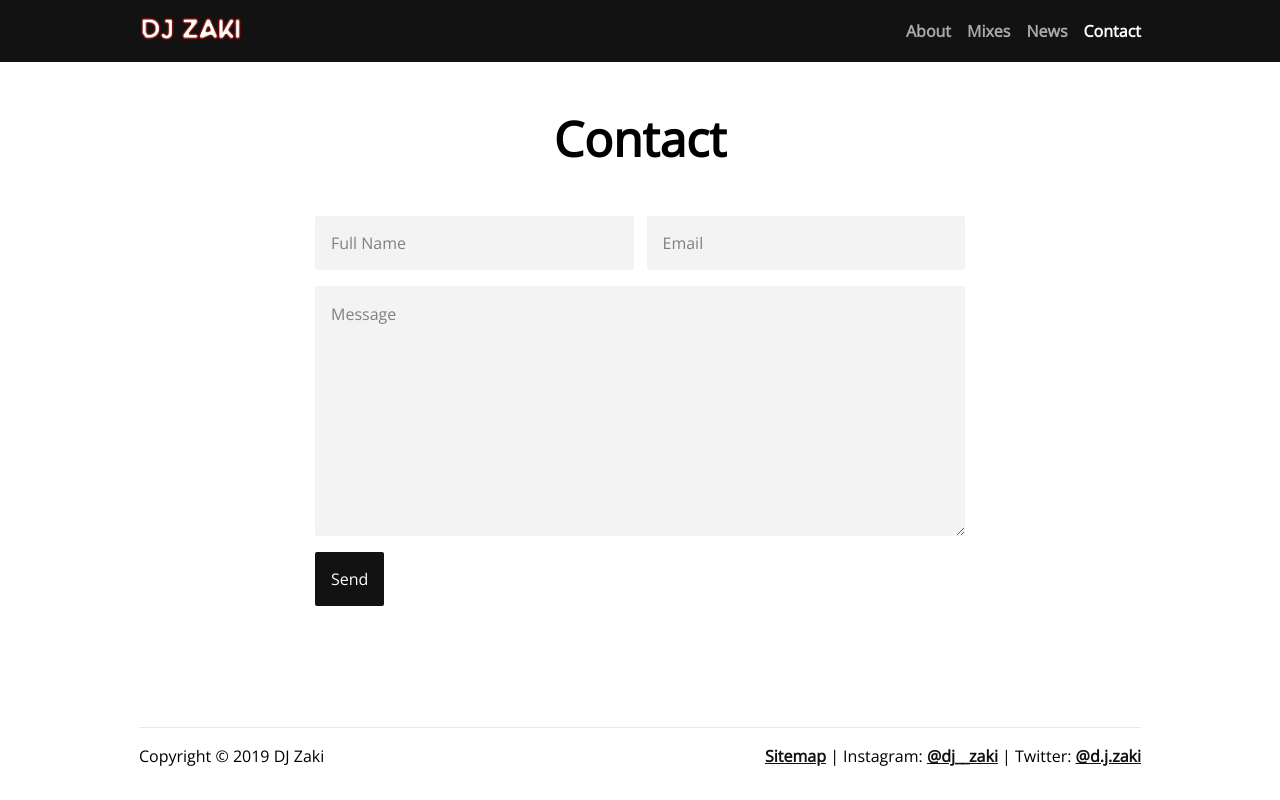
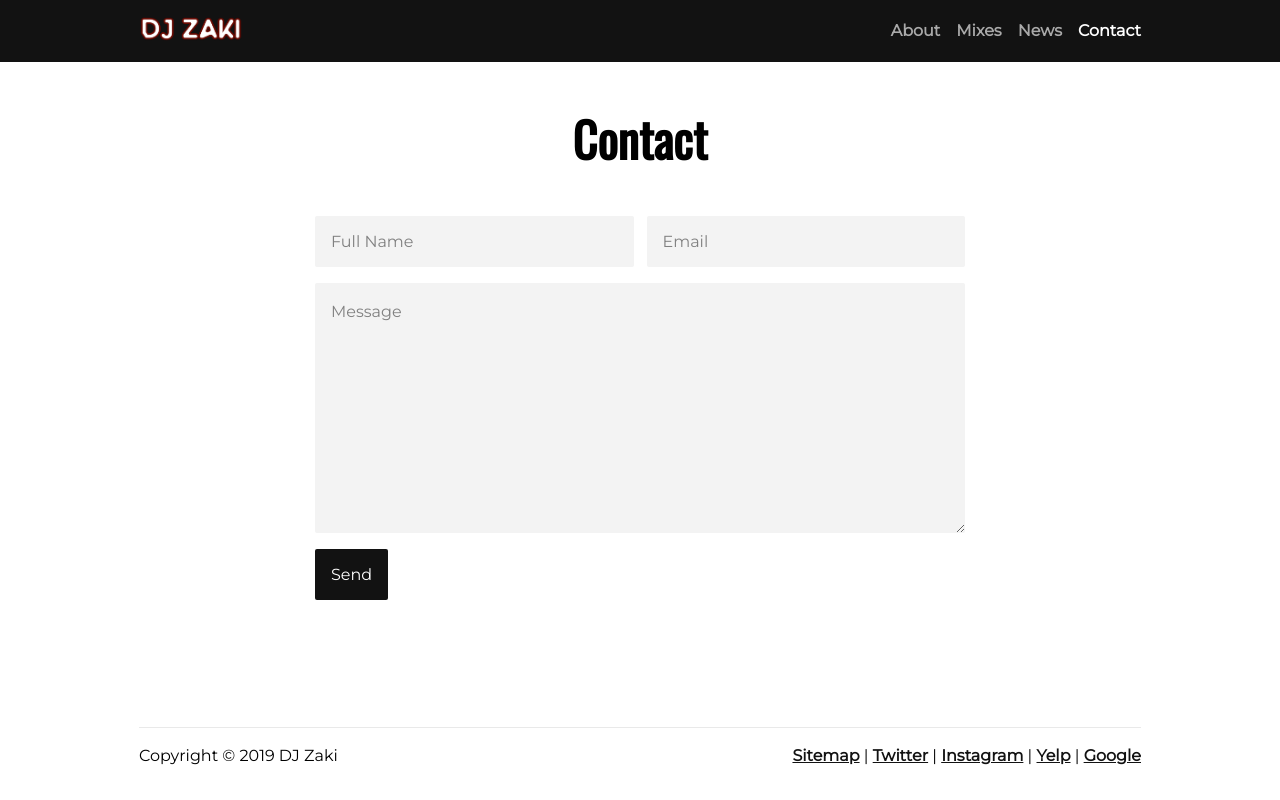
Before and after one commit to hrashid/contentful-gatsby, a Gatsby site: page /contact in a window 1280 px wide. Built offline with nearby package versions, Linux system fonts and the light colour scheme; Gatsby itself is replaced by a stand-in of ours.

Commit message:
fonts and footer

```diff
--- a/gatsby-config.js
+++ b/gatsby-config.js
@@ -35,7 +35,7 @@ module.exports = {
       resolve: 'gatsby-plugin-web-font-loader',
       options: {
         google: {
-          families: ['Open Sans']
+          families: ['Oswald', 'Montserrat']
         }
       }
     },
--- a/src/components/Footer.js
+++ b/src/components/Footer.js
@@ -52,20 +52,36 @@ const Footer = () => (
           href="/sitemap"
         >
           Sitemap
-        </a>{' | Instagram: '}
+        </a>{' | '}
         <a
           href="https://twitter.com/dj__zaki"
           target="_blank"
           rel="noopener noreferrer"
         >
-          @dj__zaki
-        </a>{' | Twitter: '}
+          Twitter
+        </a>{' | '}
         <a
           href="https://instagram.com/d.j.zaki"
           target="_blank"
           rel="noopener noreferrer"
         >
-          @d.j.zaki
+          Instagram
+        </a>
+        {' | '}
+        <a
+          href="https://www.yelp.com/biz/los-angeles-dj-zaki-los-angeles"
+          target="_blank"
+          rel="noopener noreferrer"
+        >
+          Yelp
+        </a>
+        {' | '}
+        <a
+          href="https://goo.gl/maps/5D1BQPo2SPQ2"
+          target="_blank"
+          rel="noopener noreferrer"
+        >
+          Google
         </a>
       </Item>
     </List>
--- a/src/components/Hero.js
+++ b/src/components/Hero.js
@@ -47,6 +47,7 @@ const Title = styled.h1`
   transform: translate(-50%, -50%);
   text-align: center;
   color: white;
+  text-shadow: rgba(1,1,1,1) 1px 1px 1px;
 `
 
 const Hero = props => (
--- a/src/styles/global.js
+++ b/src/styles/global.js
@@ -87,9 +87,12 @@ const GlobalStyle = createGlobalStyle`
     font-size: 100%;
     font-variant-ligatures: none;
     text-rendering: optimizeLegibility;
-    text-shadow: rgba(0, 0, 0, .01) 0 0 1px;
-    font-weight: 400;
-    font-family: Open Sans, -apple-system, BlinkMacSystemFont, "Segoe UI", Roboto, Helvetica, Arial, sans-serif, "Apple Color Emoji", "Segoe UI Emoji", "Segoe UI Symbol";
+
+    font-weight: 200;
+    font-family: Montserrat, -apple-system, BlinkMacSystemFont, "Segoe UI", Roboto, Helvetica, Arial, sans-serif, "Apple Color Emoji", "Segoe UI Emoji", "Segoe UI Symbol";
+  }
+  h1, h2, h3, h4, h5, h6{
+    font-family: Oswald;
   }
 
   img {
```
